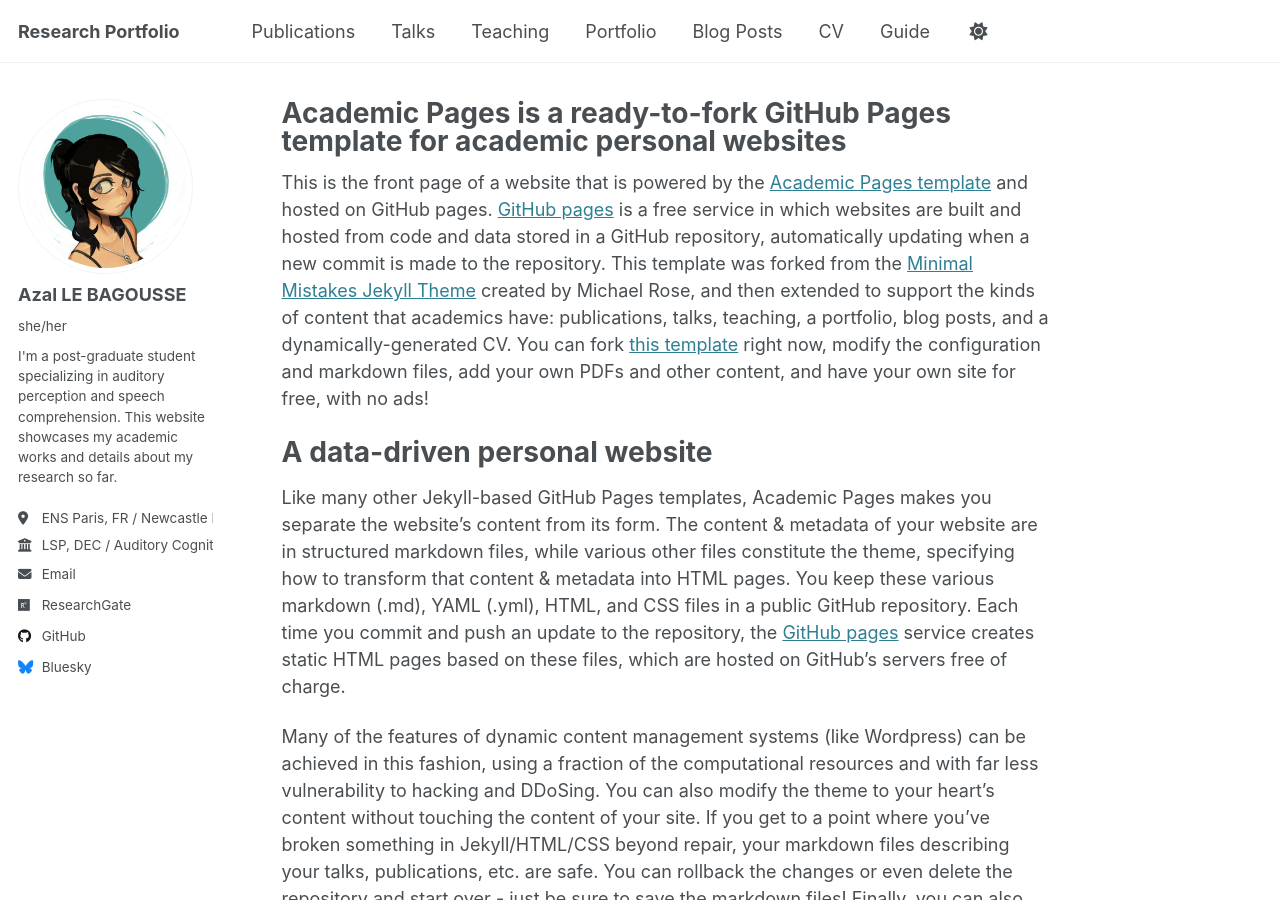
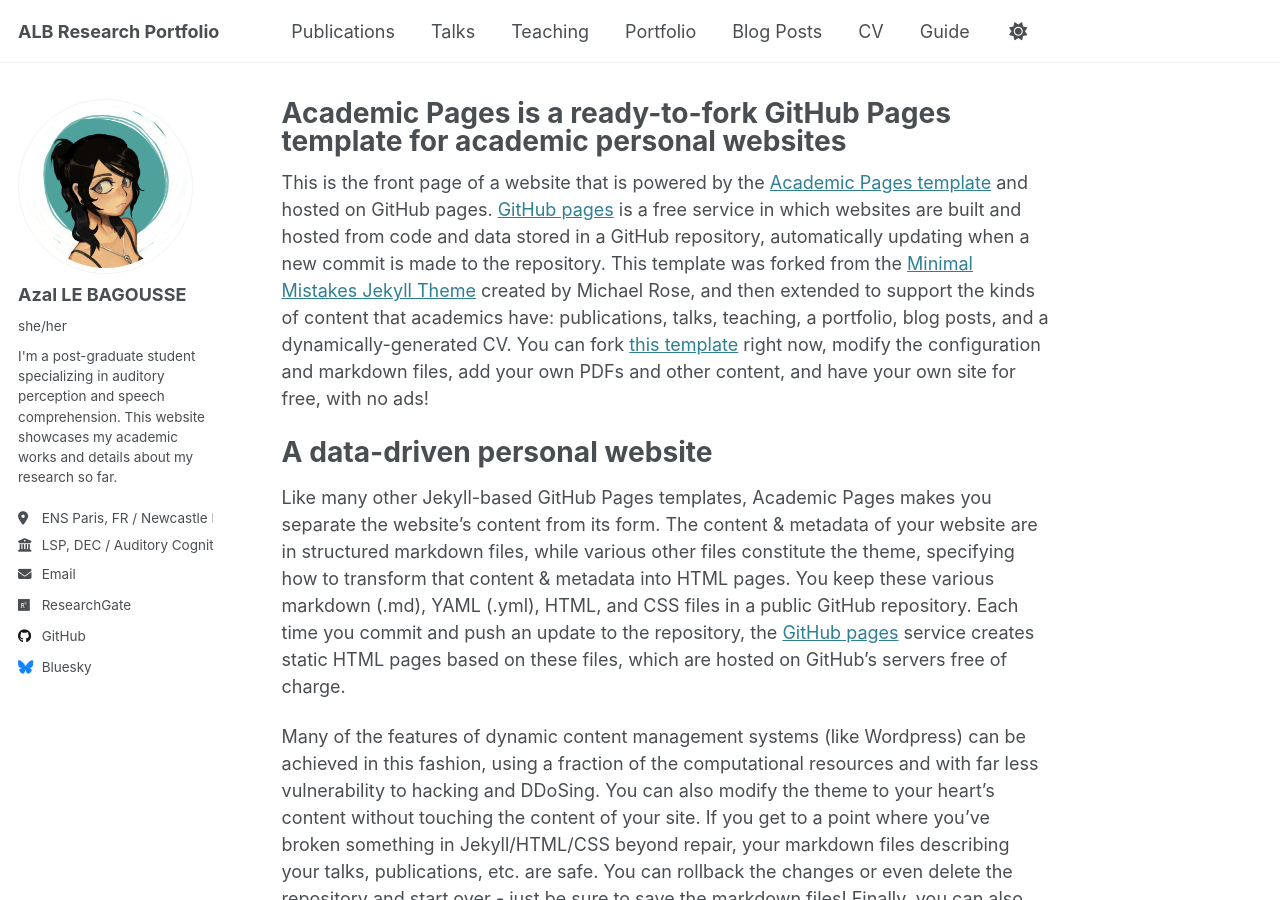
Before and after one commit to azallb/azallb.github.io, a Jekyll site: the page built from _pages/about.md, in a window 1280 px wide and 900 px high. Built offline with Jekyll 4.4.1, drawn with Linux system fonts in a browser that asks for light colours.

Commit message:
core changes

```diff
--- a/_config.yml
+++ b/_config.yml
@@ -9,7 +9,7 @@
 # Basic Site Settings
 locale                   : "en-US"
 site_theme               : "default"
-title                    : "Research Portfolio"
+title                    : "ALB Research Portfolio"
 title_separator          : "-"
 name                     : &name "Azal LB's website"
 description              : &description "Work and academic research page"
```
